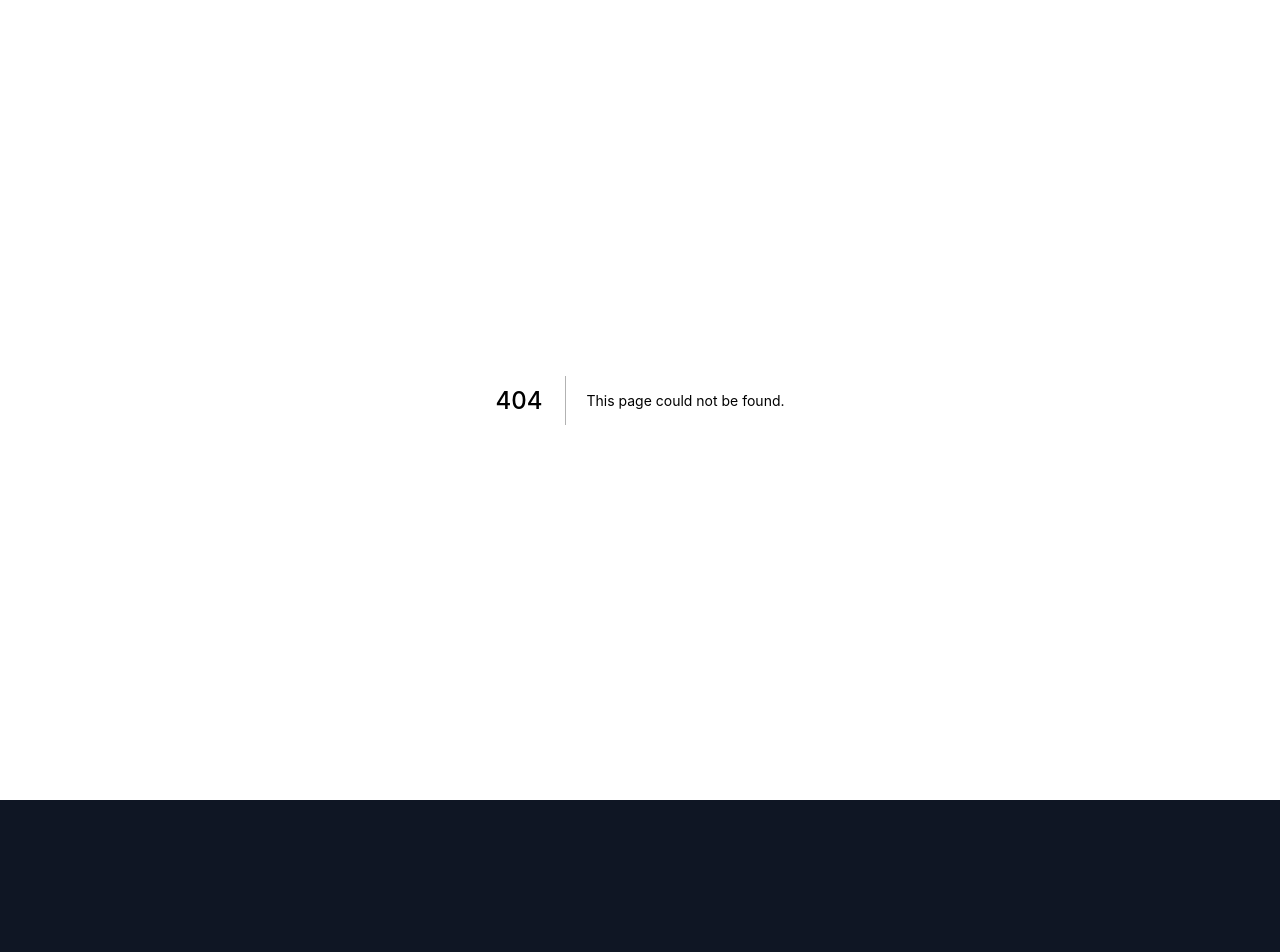
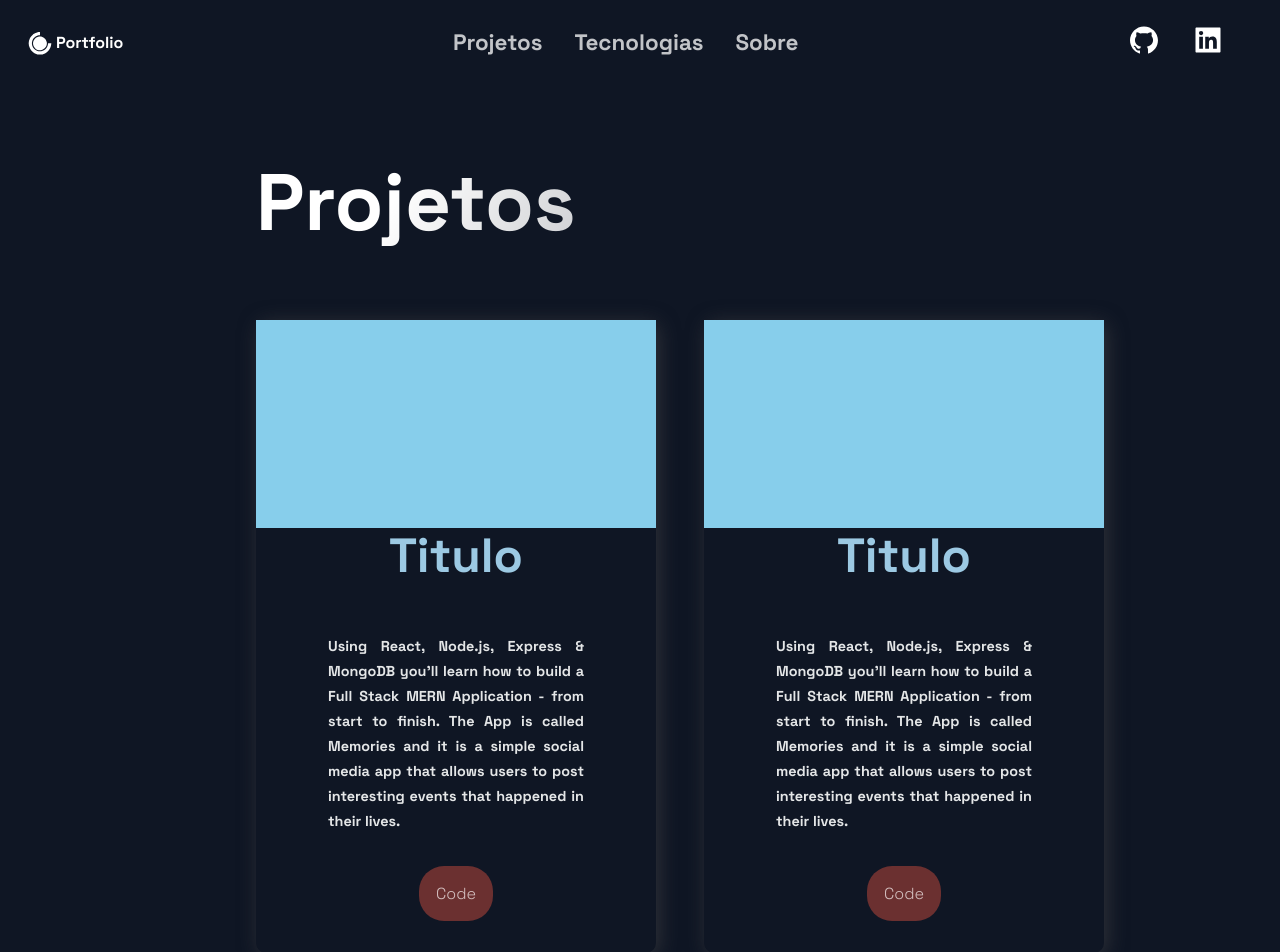
Before and after one commit to ewertonribeiro/ewerton_portfolio, a Next.js app: page /projetos in a window 1280 px wide. Before the commit this address had no page. Shown: the top 952 px of the page. Before the commit the page ends 800 px from the top, so only its background shows below. Built offline with nearby package versions, Linux system fonts and the light colour scheme.

Commit message:
Separação Do componente Projeto para a Página de Projetos

```diff
--- a/Components/Header.tsx
+++ b/Components/Header.tsx
@@ -5,6 +5,7 @@ const Header = () => {
   return (
     <header className={styles.header}>
       <div className={styles.div_span_portfolio}>
+        <Link className={styles.span_portfolio} Href="/">
           <svg
             stroke="currentColor"
             fill="#fff"
@@ -17,7 +18,8 @@ const Header = () => {
           >
             <path d="M13.632 5.289c-0.613 0.129-1.823 0.565-2.662 0.984-1.275 0.613-1.759 0.968-2.921 2.13s-1.517 1.646-2.13 2.921c-1.646 3.373-1.646 6.6 0 10.005 0.613 1.291 0.952 1.759 2.13 2.921 1.178 1.178 1.63 1.501 2.921 2.13 1.969 0.936 2.921 1.162 5.002 1.162s3.034-0.226 5.002-1.162c1.275-0.613 1.727-0.952 2.921-2.13 1.178-1.194 1.517-1.646 2.13-2.921 0.774-1.63 1-2.388 1.178-4.002l0.113-1h-3.195l-0.21 1.243c-1.017 6.471-8.907 9.069-13.587 4.47-3.792-3.712-2.969-10.005 1.678-12.732 0.871-0.516 2.63-1.049 3.437-1.049h0.532v-3.227l-0.597 0.016c-0.339 0-1.113 0.113-1.743 0.242zM14.213 9.645c-3.421 0.92-5.648 4.325-5.067 7.745 0.662 3.792 4.212 6.39 7.891 5.761 3.776-0.645 6.39-4.212 5.761-7.859-0.71-4.115-4.647-6.713-8.585-5.648z"></path>
           </svg>
-        <span className={styles.span_portfolio}>Portfolio</span>
+          Portfolio
+        </Link>
       </div>
 
       <nav className={styles.header_nav}>
--- a/Components/Link/index.tsx
+++ b/Components/Link/index.tsx
@@ -3,7 +3,7 @@ import { ReactChild } from "react";
 
 type Props = {
   Href: string;
-  children: ReactChild;
+  children: ReactChild[] | ReactChild;
   className: string;
 };
 
--- a/Components/Project.tsx
+++ b/Components/Project.tsx
@@ -5,18 +5,14 @@ const Project = () => {
     <div className={styles.project_card}>
       <div className={styles.img_wrapper}></div>
       <h3 className={styles.project_title}>Titulo</h3>
-      <p>
-        Using React, Node.js, Express & MongoDB you'll learn how to build a Full
-        Stack MERN Application - from start to finish. The App is called
-        Memories and it is a simple social media app that allows users to post
-        interesting events that happened in their lives.
-      </p>
-      <ul>
-        <li>Mongo</li>
-        <li>React</li>
-        <li>Node</li>
-        <li>Express</li>
-      </ul>
+      <main>
+        <p>
+          Using React, Node.js, Express & MongoDB you'll learn how to build a
+          Full Stack MERN Application - from start to finish. The App is called
+          Memories and it is a simple social media app that allows users to post
+          interesting events that happened in their lives.
+        </p>
+      </main>
       <footer className={styles.project_footer}>
         <a href="#" target="_blank">
           Code
--- a/Components/Separator.tsx
+++ b/Components/Separator.tsx
@@ -1,7 +1,7 @@
 import styles from "../styles/Separator.module.css";
 
 interface IColor {
-  color: string;
+  color?: string;
 }
 
 const Separator = ({ color }: IColor) => {
--- /dev/null
+++ b/pages/projetos.tsx
@@ -0,0 +1,23 @@
+import styles from "../styles/Projetcs-Section.module.css";
+import Project from "../Components/Project";
+import Header from "../Components/Header";
+
+const ProjectsPage = () => {
+  return (
+    <>
+      <Header />
+      <section className={styles.projects_container}>
+        <h2>Projetos</h2>
+        <main>
+          <Project />
+          <Project />
+          <Project />
+          <Project />
+          <Project />
+        </main>
+      </section>
+    </>
+  );
+};
+
+export default ProjectsPage;
--- a/styles/Header.module.css
+++ b/styles/Header.module.css
@@ -8,17 +8,18 @@
 .div_span_portfolio {
   display: flex;
   align-items: center;
-
 }
 .span_portfolio {
   color: #fff;
   font-weight: bold;
+  display: flex;
+  align-items: center;
 }
 
 .header_nav {
   display: flex;
   gap: 2rem;
-  color: rgba(255,255,255,0.75);
+  color: rgba(255, 255, 255, 0.75);
 }
 
 .link_nav {
@@ -29,7 +30,6 @@
 .link_nav:hover {
   color: #fff;
 }
-
 
 .nav_socials {
   margin-right: 2rem;
--- a/styles/Hero.module.css
+++ b/styles/Hero.module.css
@@ -1,8 +1,6 @@
 .hero_container {
-
-  width: 50%;
-  margin-left: 20%;
-
+  width: 70%;
+  margin-left: 13%;
   display: flex;
   gap: 1rem;
   margin-bottom: 4rem;
--- a/styles/Project-Single.module.css
+++ b/styles/Project-Single.module.css
@@ -1,58 +1,78 @@
-
 .project_card {
   width: 400px;
   border: none;
   border-radius: 10px;
-  box-shadow: 3px 3px 20px rgba(80,78,78,0.5);
+  box-shadow: 3px 3px 20px rgba(80, 78, 78, 0.5);
   text-align: center;
   display: flex;
   flex-direction: column;
-
 }
 
 .img_wrapper {
   background-color: skyblue;
   max-width: 100%;
-  height: 15rem;
+  height: 13rem;
 }
 
 .project_title {
-  margin-top: -.3rem;
-  font-size:  3rem;
+  margin-top: -0.2rem;
+  font-size: 3rem;
   color: #9cc9e3;
 }
 
+.project_card main {
+  display: flex;
+  flex-direction: column;
+  justify-content: center;
+  align-items: center;
+  text-align: center;
+  width: 80%;
+  margin: 0 auto;
+}
 .project_card p {
   width: 80%;
   margin: 0 auto;
   color: #e4e6e7;
-  font-size: 1.1rem;
+  font-size: 0.9rem;
   font-weight: 600;
   text-align: justify;
-  line-height: 30px;
+  line-height: 25px;
 }
 
-.project_card ul {
+/* Lista com as Tecnologias Usadas */
+
+/* .project_card main ul {
+  background-color: #6b3030;
   list-style: none;
+  width: 100%;
+  margin: 1rem auto;
   display: flex;
-  gap: 1.1rem;
-  justify-self: center;
-  font-size: 1.2rem;
-  color: #d8bfbf;;
+  gap: 6px;
+  justify-items: center;
 }
+
+.project_card ul li {
+  font-size: 1rem;
+  color: #d8bfbf;
+  text-align: center;
+}
+
+.project_card ul li:last-of-type {
+  margin-right: 15px;
+} */
 
 .project_card footer {
   padding: 2rem;
 }
-.project_card footer a{
+.project_card footer a {
   border-radius: 25px;
   background-color: #6b3030;
   color: #d4c0c0;
   padding: 17px;
-  transition: all .5s ease;
+  transition: all 0.5s ease;
   display: inline-block;
 }
 
 .project_card footer a:hover {
-    transform: translateY(-20px) scale(1.2);
+  transform: translateY(-20px) scale(1.2);
 }
--- a/styles/Projetcs-Section.module.css
+++ b/styles/Projetcs-Section.module.css
@@ -1,11 +1,14 @@
 .projects_container {
   width: 65%;
   margin-left: 20%;
-  }
-
+}
 
 .projects_container h2 {
-  background: linear-gradient(121.57deg,#FFFFFF 18.77%,rgba(255,255,255,0.66) 60.15%);
+  background: linear-gradient(
+    121.57deg,
+    #ffffff 18.77%,
+    rgba(255, 255, 255, 0.66) 60.15%
+  );
   background-clip: text;
   -webkit-background-clip: text;
   -webkit-text-fill-color: transparent;
@@ -15,7 +18,7 @@
 
 .projects_container main {
   display: grid;
-  grid-template-columns: 48% 48%;
+  grid-template-columns: 50% 50%;
   margin-bottom: 4rem;
   grid-gap: 2rem;
 }
--- a/styles/Separator.module.css
+++ b/styles/Separator.module.css
@@ -2,6 +2,6 @@
   /* background-image: linear-gradient(to right , #13ADC7 , #945DD6); */
   width: 7rem;
   height: 8px;
-  margin: 4rem 20%;
+  margin: 4rem 13%;
   border-radius: 10px;
 }
```
Also changed, not shown: Components/Hero.tsx (+4 -5 lines), pages/index.tsx (+3 -4 lines). Lines whose indentation alone changed are shown as unchanged.
